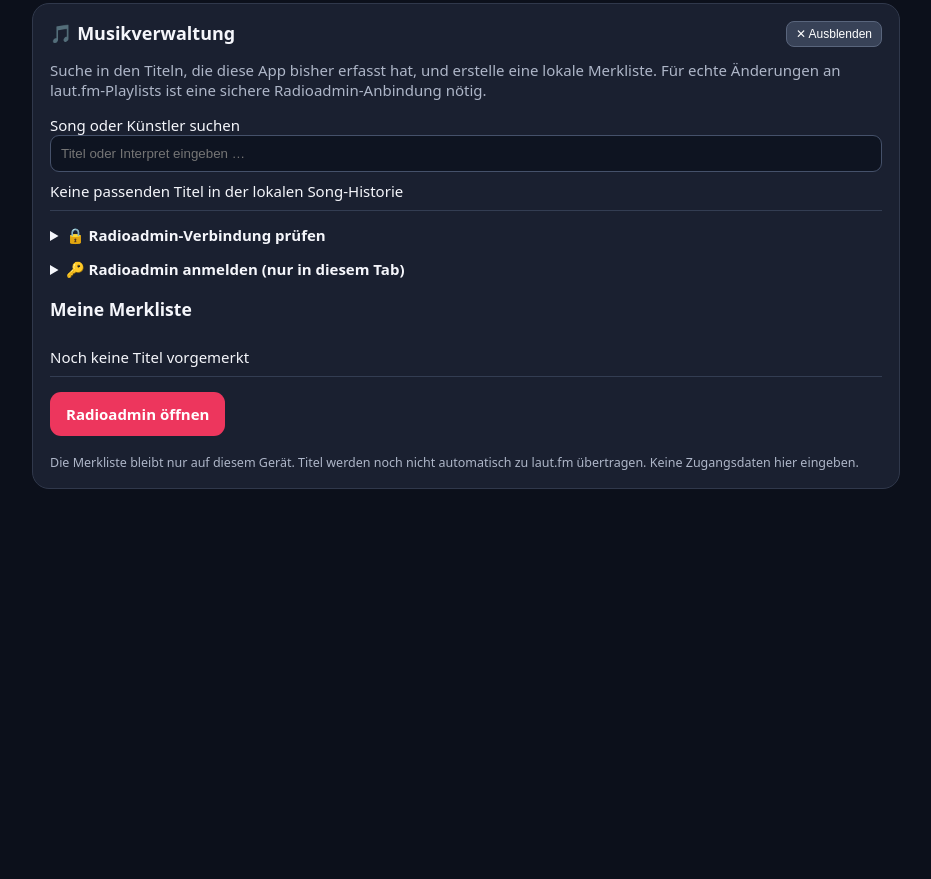
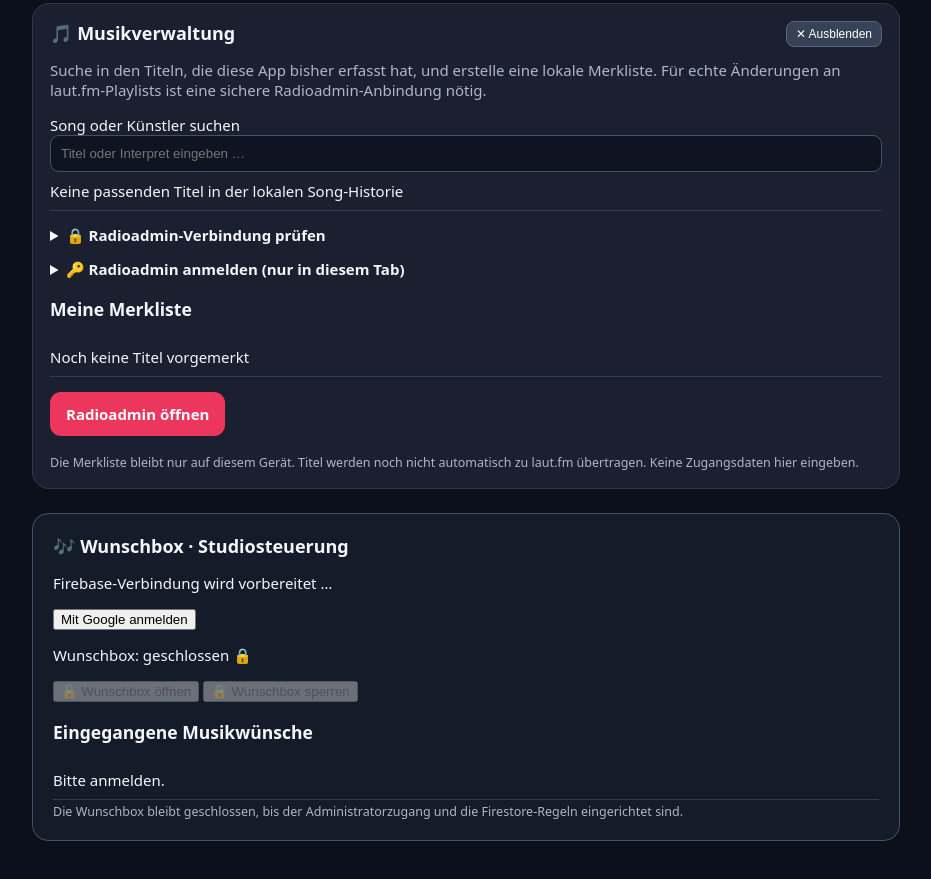
Before and after one commit to dennisaussem18-droid/Poweerradio-berwachung-, a plain HTML site: page index.html in a window 1280 px wide. Shown: the part 3389-4268 px from the top of the page, without its empty margins (174-1105 px from the left). Before the commit the page ends 3906 px from the top, so only its background shows below. Drawn offline with Linux system fonts and the light colour scheme; no server answers.

Commit message:
Add Firebase Google sign-in and wishbox controls to studio dashboard

```diff
--- a/index.html
+++ b/index.html
@@ -70,4 +70,20 @@ function renderSchedule(){const now=Date.now();const past=scheduleEvents.filter(
 async function schedule(){try{const d=await api('/schedule'),a=Array.isArray(d)?d:(d?.schedule||d?.items||[]);$('scheduleDebug').textContent=JSON.stringify({apiType:Array.isArray(d)?'array':typeof d,topLevelKeys:d&&typeof d==='object'&&!Array.isArray(d)?Object.keys(d):[],entryCount:Array.isArray(a)?a.length:null,todayEntries:Array.isArray(a)?a.filter(x=>String(x.day||x.weekday||'').toLowerCase().startsWith('sat')):[],firstEntries:Array.isArray(a)?a.slice(0,3):a},null,2).slice(0,7000);scheduleEvents=expandSchedule(Array.isArray(a)?a:[]);renderSchedule();$('scheduleUpdated').textContent='Zuletzt aktualisiert: '+new Date().toLocaleTimeString('de-DE')}catch(e){$('scheduleDebug').textContent='Fehler beim Abruf: '+String(e.message||e);$('scheduleNow').textContent='Nicht verfügbar';$('scheduleNext').textContent='Nicht verfügbar';$('scheduleNowTime').textContent='Sendeplan konnte nicht geladen werden';$('scheduleNextTime').textContent='—';$('shows').replaceChildren(item('Sendeplan derzeit nicht verfügbar'));$('countdown').textContent='—'}}
 $('refreshSchedule').onclick=schedule;setInterval(renderSchedule,1000);
 function clock(){const now=new Date().toLocaleTimeString('de-DE');$('clock').textContent=now;$('studioClock').textContent=now}$('fullStudio').onclick=async()=>{try{if(document.fullscreenElement)await document.exitFullscreen();else await $('studioScreen').requestFullscreen()}catch(e){alert('Vollbild wird in diesem Browser nicht unterstützt')}};document.addEventListener('fullscreenchange',()=>$('fullStudio').textContent=document.fullscreenElement?'Vollbild verlassen':'⛶ Vollbild');clock();setInterval(clock,1000);$('refresh').onclick=()=>{update();schedule()};renderEvents();history();chart();renderMusicManager();update();schedule();setInterval(update,60000);setInterval(schedule,60000);if('serviceWorker'in navigator)navigator.serviceWorker.getRegistrations().then(rs=>Promise.all(rs.map(r=>r.unregister()))).catch(()=>{});
+</script><section id="firebaseWishPanel" style="margin:24px 0;padding:20px;border:1px solid #45516b;border-radius:16px;background:#141c2a"><h2>🎶 Wunschbox · Studiosteuerung</h2><p id="fbLoginStatus">Firebase-Verbindung wird vorbereitet …</p><button type="button" id="fbLogin">Mit Google anmelden</button> <button type="button" id="fbLogout" hidden>Abmelden</button><p id="fbUid" style="overflow-wrap:anywhere;font-size:13px"></p><p id="fbWishStatus">Wunschbox: geschlossen 🔒</p><button type="button" id="fbOpen" disabled>🔓 Wunschbox öffnen</button> <button type="button" id="fbClose" disabled>🔒 Wunschbox sperren</button><h3>Eingegangene Musikwünsche</h3><ul id="fbWishList"><li>Bitte anmelden.</li></ul><small>Die Wunschbox bleibt geschlossen, bis der Administratorzugang und die Firestore-Regeln eingerichtet sind.</small></section><script type="module">
+import {initializeApp} from 'https://www.gstatic.com/firebasejs/11.10.0/firebase-app.js';
+import {getAuth,GoogleAuthProvider,signInWithPopup,signInWithRedirect,getRedirectResult,onAuthStateChanged,signOut} from 'https://www.gstatic.com/firebasejs/11.10.0/firebase-auth.js';
+import {getFirestore,doc,onSnapshot,collection,query,orderBy,limit,updateDoc,getDoc} from 'https://www.gstatic.com/firebasejs/11.10.0/firebase-firestore.js';
+const config={"apiKey":"AIzaSyBE6tRuluvkrClC3GfR1rV9HbZCYshY5RU","authDomain":"power-radio-ccac6.firebaseapp.com","projectId":"power-radio-ccac6","appId":"1:152541059221:web:eaf366af3ba47a20ac639c"};
+const app=initializeApp(config,'power-radio-admin');const auth=getAuth(app),db=getFirestore(app);
+const el=id=>document.getElementById(id);let stopStatus=()=>{},stopWishes=()=>{};
+el('fbLogin').onclick=async()=>{try{await signInWithPopup(auth,new GoogleAuthProvider())}catch(e){if(e.code==='auth/popup-blocked'||e.code==='auth/operation-not-supported-in-this-environment'){await signInWithRedirect(auth,new GoogleAuthProvider())}else el('fbLoginStatus').textContent='Anmeldung fehlgeschlagen: '+e.message}};
+getRedirectResult(auth).catch(e=>el('fbLoginStatus').textContent='Anmeldung fehlgeschlagen: '+e.message);
+el('fbLogout').onclick=()=>signOut(auth);
+for(const [id,value] of [['fbOpen',true],['fbClose',false]])el(id).onclick=async()=>{try{const ref=doc(db,'settings','wishbox');await updateDoc(ref,{enabled:value});}catch(e){alert('Nicht erlaubt oder Verbindung fehlgeschlagen: '+e.message)}};
+onAuthStateChanged(auth,user=>{stopStatus();stopWishes();el('fbOpen').disabled=true;el('fbClose').disabled=true;el('fbWishList').replaceChildren();el('fbLogin').hidden=!!user;el('fbLogout').hidden=!user;if(!user){el('fbLoginStatus').textContent='Bitte mit deinem Google-Konto anmelden.';el('fbUid').textContent='';el('fbWishStatus').textContent='Wunschbox: geschlossen 🔒';return}
+el('fbLoginStatus').textContent='Angemeldet als '+(user.email||'Google-Nutzer');el('fbUid').textContent='Deine Firebase Benutzer-ID (UID): '+user.uid+' – diese UID brauchen wir für die Admin-Freigabe.';
+stopStatus=onSnapshot(doc(db,'settings','wishbox'),snap=>{const enabled=snap.exists()&&snap.data().enabled===true;el('fbWishStatus').textContent=enabled?'Wunschbox: GEÖFFNET 🔓':'Wunschbox: GESCHLOSSEN 🔒';el('fbOpen').disabled=false;el('fbClose').disabled=false},e=>{el('fbWishStatus').textContent='Keine Berechtigung für Status: '+e.code});
+stopWishes=onSnapshot(query(collection(db,'wishes'),orderBy('createdAt','desc'),limit(50)),snapshot=>{const list=el('fbWishList');list.replaceChildren();if(snapshot.empty){const li=document.createElement('li');li.textContent='Noch keine Musikwünsche.';list.append(li)}snapshot.forEach(d=>{const x=d.data();const li=document.createElement('li');li.style.padding='10px';const line=document.createElement('span');line.textContent=(x.name||'Gast')+' · '+(x.song||'')+(x.message?' · '+x.message:'')+' · '+(x.status||'neu');li.append(line);if(x.status!=='done'){const btn=document.createElement('button');btn.type='button';btn.textContent='✓ Erledigt';btn.style.marginLeft='12px';btn.onclick=()=>updateDoc(doc(db,'wishes',d.id),{status:'done'}).catch(e=>alert(e.message));li.append(btn)}list.append(li)})},e=>{el('fbWishList').textContent='Keine Berechtigung für Musikwünsche: '+e.code});
+});
 </script></body></html>
```
